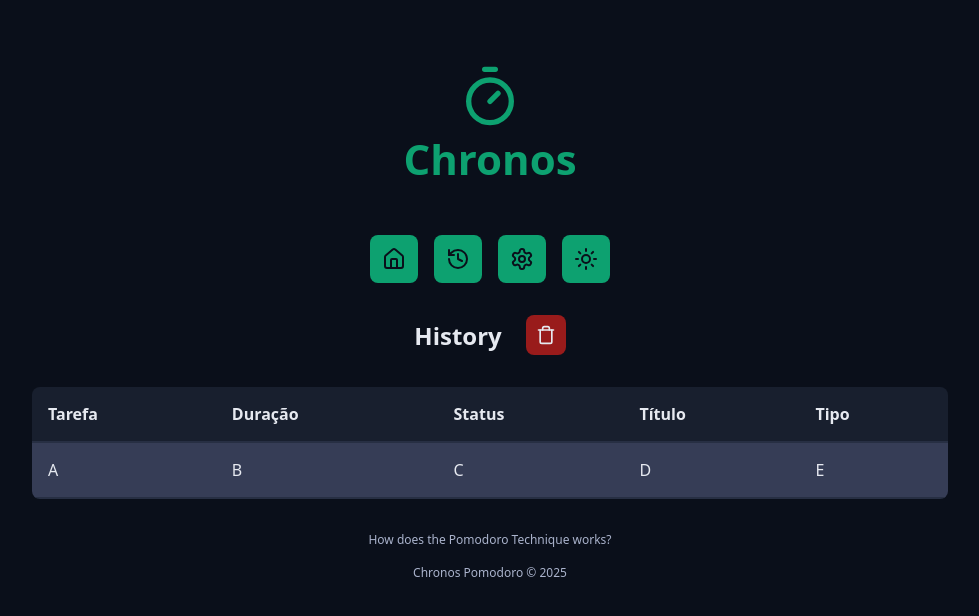
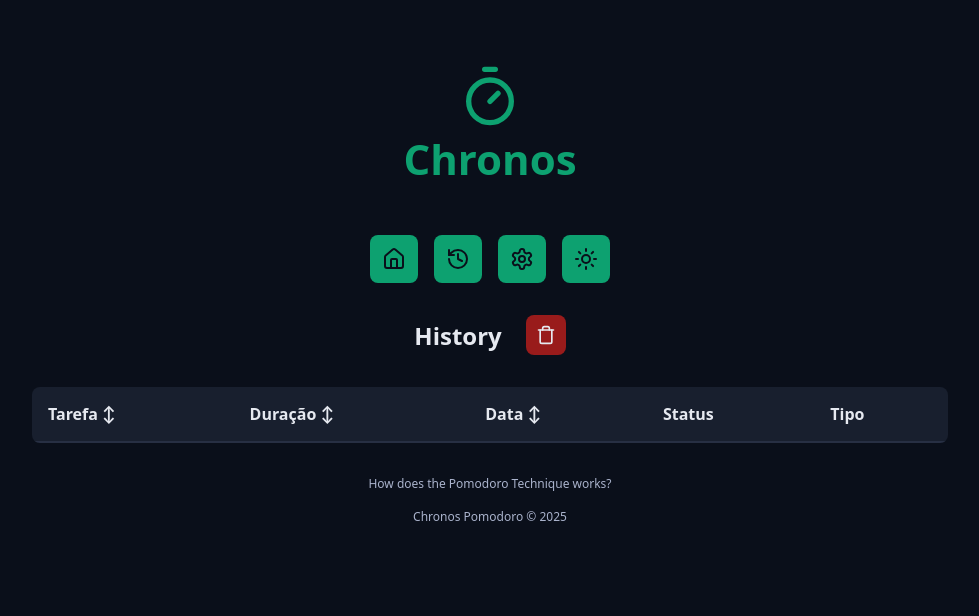
Before and after one commit to Andr0medAonair/chronos-app, a React (Vite) app: page /history in a window 1280 px wide. Shown: the top 616 px of the page, without its empty margins (150-1129 px from the left). Built offline with nearby package versions, Linux system fonts and the light colour scheme.

Commit message:
feat: adjust history properties

```diff
--- a/src/contexts/TaskContext/initialTaskState.ts
+++ b/src/contexts/TaskContext/initialTaskState.ts
@@ -7,8 +7,8 @@ export const initialTaskState: TaskStateModel = {
   activeTask: null,
   currentCycle: 0,
   config: {
-    workTime: 1,
-    shortBreakTime: 1,
-    longBreakTime: 1,
+    workTime: 25,
+    shortBreakTime: 5,
+    longBreakTime: 15,
   },
 };
--- a/src/pages/History/index.tsx
+++ b/src/pages/History/index.tsx
@@ -3,10 +3,40 @@ import { Container } from '../../components/Container';
 import { Heading } from '../../components/Heading';
 import { MainTemplate } from '../../templates/MainTemplate';
 import { Colour, DefaultButton } from '../../components/DefaultButton';
+import { useTaskContext } from '../../contexts/TaskContext/useTaskContext';
+import { formatDate } from '../../utils/formatDate';
+import { getTaskStatus } from '../../utils/getTaskStatus';
+import { sortTasks, SortTasksOptions } from '../../utils/sortTasks';
+import { useState } from 'react';
 
 import styles from './styles.module.css';
 
 export function History() {
+  const { state } = useTaskContext();
+  const [sortTaskOptions, setSortTaskOptions] = useState<SortTasksOptions>(
+    () => {
+      return {
+        tasks: sortTasks({ tasks: state.tasks }),
+        field: 'startDate',
+        direction: 'desc',
+      };
+    },
+  );
+
+  function handleSortTasks({ field }: Pick<SortTasksOptions, 'field'>) {
+    const newDirection = sortTaskOptions.direction === 'desc' ? 'asc' : 'desc';
+
+    setSortTaskOptions({
+      tasks: sortTasks({
+        tasks: sortTaskOptions.tasks,
+        direction: newDirection,
+        field,
+      }),
+      direction: newDirection,
+      field,
+    });
+  }
+
   return (
     <>
       <MainTemplate>
@@ -28,21 +58,31 @@ export function History() {
             <table>
               <thead>
                 <tr>
-                  <th>Tarefa</th>
-                  <th>Duração</th>
+                  <th onClick={() => handleSortTasks({field: "name"})} className={styles.thSort}>Tarefa ↕</th>
+                  <th onClick={() => handleSortTasks({field: "duration"})} className={styles.thSort}>Duração ↕</th>
+                  <th onClick={() => handleSortTasks({field: "startDate"})} className={styles.thSort}>Data ↕</th>
                   <th>Status</th>
-                  <th>Título</th>
                   <th>Tipo</th>
                 </tr>
               </thead>
               <tbody>
-                <tr>
-                  <td>A</td>
-                  <td>B</td>
-                  <td>C</td>
-                  <td>D</td>
-                  <td>E</td>
-                </tr>
+                {sortTaskOptions.tasks.map(task => {
+                  const taskTypeDictionary = {
+                    workTime: 'Worktime',
+                    shortBreakTime: 'Short Break',
+                    longBreakTime: 'Long Break',
+                  };
+
+                  return (
+                    <tr key={task.id}>
+                      <td>{task.name}</td>
+                      <td>{task.duration}min</td>
+                      <td>{formatDate(task.startDate)}</td>
+                      <td>{getTaskStatus(task, state.activeTask)}</td>
+                      <td>{taskTypeDictionary[task.type]}</td>
+                    </tr>
+                  );
+                })}
               </tbody>
             </table>
           </div>
--- a/src/pages/History/styles.module.css
+++ b/src/pages/History/styles.module.css
@@ -35,3 +35,12 @@
   text-align: left;
   padding: 1.6rem;
 }
+
+.thSort {
+  cursor: pointer;
+  transition: all 0.1s ease-in-out;
+}
+
+.thSort:hover {
+  filter: brightness(80%);
+}
--- /dev/null
+++ b/src/utils/formatDate.ts
@@ -0,0 +1,7 @@
+import { format } from 'date-fns';
+
+export function formatDate(timestamp: number): string {
+  const date = new Date(timestamp);
+
+  return format(date, 'dd/MM/aaaa HH:mm');
+}
--- /dev/null
+++ b/src/utils/getTaskStatus.ts
@@ -0,0 +1,8 @@
+import { TaskModel } from "../models/TaskModel";
+
+export function getTaskStatus (task: TaskModel, activeTask: TaskModel | null): string {
+    if(task.completionDate) return "Completed"
+    if(task.interruptionDate) return "Interrupted"
+    if(task.id === activeTask?.id) return "In progress"
+    return "Abandoned"
+}
--- /dev/null
+++ b/src/utils/sortTasks.ts
@@ -0,0 +1,36 @@
+import { TaskModel } from '../models/TaskModel';
+
+export type SortTasksOptions = {
+  tasks: TaskModel[];
+  direction?: 'asc' | 'desc';
+  field?: keyof TaskModel;
+};
+
+export function sortTasks({
+  field = 'startDate',
+  direction = 'desc',
+  tasks = [],
+}: SortTasksOptions): TaskModel[] {
+  return [...tasks].sort((a, b) => {
+    const aValue = a[field];
+    const bValue = b[field];
+
+    if (aValue === null && bValue === null) return 0;
+
+    if (aValue === null) return 1;
+
+    if (bValue === null) return -1;
+
+    if (typeof aValue === 'number' && typeof bValue === 'number') {
+      return direction === 'asc' ? aValue - bValue : bValue - aValue;
+    }
+
+    if (typeof aValue === 'string' && typeof bValue === 'string') {
+      return direction === 'asc'
+        ? aValue.localeCompare(bValue)
+        : bValue.localeCompare(aValue);
+    }
+
+    return 0;
+  });
+}
```
